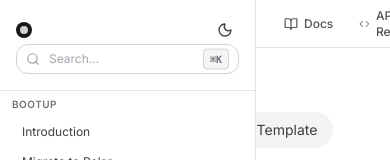
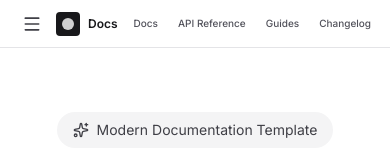
Before and after one commit to shreyvijayvargiya/docs-template, a Next.js app: page / in a window 390 px wide. Shown: the top 160 px of the page. Built offline with nearby package versions, Linux system fonts and the light colour scheme; no server answers.

Commit message:
few more change for small devices!

```diff
--- a/app/layout.jsx
+++ b/app/layout.jsx
@@ -1,6 +1,7 @@
 import { Inter } from "next/font/google";
 import "../globals.css";
 import { ThemeProvider } from "../lib/theme-provider";
+import { SidebarProvider } from "../lib/sidebar-provider";
 import { getThemeFromCookie } from "../lib/theme-utils-server";
 import AIChatbot from "../modules/AIChatbot";
 import Sidebar from "../modules/Sidebar";
@@ -49,6 +50,7 @@ export default async function RootLayout({ children }) {
 				className={`${inter.className} flex bg-white dark:bg-zinc-950 text-zinc-900 dark:text-zinc-100`}
 			>
 				<ThemeProvider initialTheme={theme}>
+					<SidebarProvider>
 						<Navbar />
 						<Sidebar />
 						<AIChatbot />
@@ -57,6 +59,7 @@ export default async function RootLayout({ children }) {
 								{children}
 							</main>
 						</div>
+					</SidebarProvider>
 				</ThemeProvider>
 			</body>
 		</html>
--- /dev/null
+++ b/lib/sidebar-provider.jsx
@@ -0,0 +1,31 @@
+"use client";
+
+import React, { createContext, useContext, useState } from "react";
+
+const SidebarContext = createContext(undefined);
+
+export function SidebarProvider({ children }) {
+	const [isOpen, setIsOpen] = useState(false);
+
+	const toggleSidebar = () => {
+		setIsOpen((prev) => !prev);
+	};
+
+	const closeSidebar = () => {
+		setIsOpen(false);
+	};
+
+	return (
+		<SidebarContext.Provider value={{ isOpen, toggleSidebar, closeSidebar }}>
+			{children}
+		</SidebarContext.Provider>
+	);
+}
+
+export function useSidebar() {
+	const context = useContext(SidebarContext);
+	if (context === undefined) {
+		throw new Error("useSidebar must be used within a SidebarProvider");
+	}
+	return context;
+}
--- a/modules/Navbar.jsx
+++ b/modules/Navbar.jsx
@@ -4,6 +4,7 @@ import React from "react";
 import Link from "next/link";
 import { usePathname } from "next/navigation";
 import { useTheme } from "../lib/theme-provider";
+import { useSidebar } from "../lib/sidebar-provider";
 import { navigationData, getFirstRoute } from "../lib/navigation-data";
 import {
 	BookOpen,
@@ -11,10 +12,12 @@ import {
 	GraduationCap,
 	History,
 	HelpCircle,
+	Menu,
 } from "lucide-react";
 
 const Navbar = () => {
 	const { theme } = useTheme();
+	const { toggleSidebar } = useSidebar();
 	const pathname = usePathname();
 
 	// Get first routes for each section
@@ -56,9 +59,33 @@ const Navbar = () => {
 	];
 
 	return (
-		<nav className="fixed top-0 left-64 right-0 h-12 bg-white dark:bg-zinc-950 border-b border-zinc-200 dark:border-zinc-800 z-30">
+		<nav className="fixed top-0 left-0 lg:left-64 right-0 h-12 bg-white dark:bg-zinc-950 border-b border-zinc-200 dark:border-zinc-800 z-30">
 			<div className="h-full flex items-center px-4">
-				<div className="flex items-center gap-0.5">
+				{/* Mobile: Toggle Button + Logo */}
+				<div className="lg:hidden flex items-center gap-2 mr-2">
+					<button
+						onClick={(e) => {
+							e.stopPropagation();
+							toggleSidebar();
+						}}
+						className="p-1.5 hover:bg-zinc-100 dark:hover:bg-zinc-800 rounded-xl transition-colors"
+						aria-label="Toggle sidebar"
+					>
+						<Menu className="w-5 h-5 text-zinc-700 dark:text-zinc-300" />
+					</button>
+					{/* Company Logo - Mobile Only */}
+					<div className="flex items-center gap-2">
+						<div className="w-6 h-6 bg-zinc-900 dark:bg-zinc-100 rounded flex items-center justify-center">
+							<div className="w-3 h-3 bg-white dark:bg-zinc-900 rounded-full opacity-80"></div>
+						</div>
+						<span className="text-xs font-semibold text-zinc-900 dark:text-zinc-100">
+							Docs
+						</span>
+					</div>
+				</div>
+
+				{/* Desktop: Full Navbar Tabs */}
+				<div className="hidden lg:flex items-center gap-0.5">
 					{tabs.map((tab) => {
 						const Icon = tab.icon;
 						let isActive = false;
@@ -98,6 +125,40 @@ const Navbar = () => {
 						);
 					})}
 				</div>
+
+				{/* Mobile: Navbar Tabs (No Icons, Smaller Text) */}
+				<div className="lg:hidden flex items-center gap-1 overflow-x-auto">
+					{tabs.map((tab) => {
+						let isActive = false;
+
+						// Determine base route for active state checking
+						if (tab.id === "Docs") {
+							isActive = pathname.startsWith("/docs");
+						} else if (tab.id === "API Reference") {
+							isActive = pathname.startsWith("/api-reference");
+						} else if (tab.id === "Guides") {
+							isActive = pathname.startsWith("/guides");
+						} else if (tab.id === "Changelog") {
+							isActive = pathname.startsWith("/changelog");
+						} else if (tab.id === "Support") {
+							isActive = pathname.startsWith("/support");
+						}
+
+						return (
+							<Link
+								key={tab.id}
+								href={tab.path}
+								className={`px-2 py-1 text-[10px] font-medium transition-colors whitespace-nowrap rounded-lg ${
+									isActive
+										? "bg-zinc-100 dark:bg-zinc-800 text-zinc-900 dark:text-zinc-100"
+										: "text-zinc-600 dark:text-zinc-400 hover:bg-zinc-100 dark:hover:bg-zinc-800 hover:text-zinc-900 dark:hover:text-zinc-100"
+								}`}
+							>
+								{tab.label}
+							</Link>
+						);
+					})}
+				</div>
 			</div>
 		</nav>
 	);
--- a/modules/Sidebar.jsx
+++ b/modules/Sidebar.jsx
@@ -1,8 +1,9 @@
 "use client";
 
-import React, { useState } from "react";
+import React, { useState, useEffect } from "react";
 import Link from "next/link";
 import { usePathname } from "next/navigation";
+import { motion, AnimatePresence } from "framer-motion";
 import {
 	Search,
 	ChevronDown,
@@ -22,15 +23,25 @@ import {
 	Sparkles,
 } from "lucide-react";
 import { useTheme } from "../lib/theme-provider";
+import { useSidebar } from "../lib/sidebar-provider";
 
 const Sidebar = () => {
 	const { theme, toggleTheme } = useTheme();
+	const { isOpen, closeSidebar } = useSidebar();
 	const pathname = usePathname();
 	const [isSearchModalOpen, setIsSearchModalOpen] = useState(false);
 	const [openSections, setOpenSections] = useState({
 		usageBasedBilling: false,
 		ingestionStrategies: false,
 	});
+
+	// Close sidebar when route changes on mobile
+	useEffect(() => {
+		if (isOpen) {
+			closeSidebar();
+		}
+		// eslint-disable-next-line react-hooks/exhaustive-deps
+	}, [pathname]);
 
 	const navbarTabs = [
 		{ id: "Docs", label: "Docs", icon: BookOpen, path: "/" },
@@ -256,9 +267,8 @@ const Sidebar = () => {
 		{ name: "Dashboard", icon: LayoutDashboard, hasExternal: true },
 	];
 
-	return (
-		<>
-			<div className="fixed left-0 top-0 w-64 h-screen bg-white dark:bg-zinc-950 border-r border-zinc-200 dark:border-zinc-800 flex flex-col z-50">
+	const sidebarContent = (
+		<div className="w-64 h-screen bg-white dark:bg-zinc-950 border-r border-zinc-200 dark:border-zinc-800 flex flex-col">
 			{/* Header */}
 			<div className="p-4 border-b border-zinc-200 dark:border-zinc-800">
 				{/* Logo */}
@@ -270,9 +280,7 @@ const Sidebar = () => {
 						onClick={toggleTheme}
 						className="p-1.5 hover:bg-zinc-100 dark:hover:bg-zinc-800 rounded-xl transition-colors"
 						title={
-								theme === "dark"
-									? "Switch to light mode"
-									: "Switch to dark mode"
+							theme === "dark" ? "Switch to light mode" : "Switch to dark mode"
 						}
 					>
 						{theme === "dark" ? (
@@ -425,6 +433,41 @@ const Sidebar = () => {
 				})}
 			</div>
 		</div>
+	);
+
+	return (
+		<>
+			{/* Desktop: Fixed Sidebar */}
+			<div className="hidden lg:block fixed left-0 top-0 w-64 h-screen z-50">
+				{sidebarContent}
+			</div>
+
+			{/* Mobile: Drawer with Animation */}
+			<AnimatePresence>
+				{isOpen && (
+					<>
+						{/* Backdrop */}
+						<motion.div
+							initial={{ opacity: 0 }}
+							animate={{ opacity: 1 }}
+							exit={{ opacity: 0 }}
+							onClick={closeSidebar}
+							className="fixed inset-0 bg-black/50 dark:bg-black/70 z-[55] lg:hidden"
+						/>
+						{/* Drawer */}
+						<motion.div
+							initial={{ x: -256 }}
+							animate={{ x: 0 }}
+							exit={{ x: -256 }}
+							transition={{ type: "tween", duration: 0.2 }}
+							className="fixed left-0 top-0 h-screen z-[60] lg:hidden"
+						>
+							{sidebarContent}
+						</motion.div>
+					</>
+				)}
+			</AnimatePresence>
+
 			{isSearchModalOpen && (
 				<div
 					className="fixed inset-0 bg-black/50 dark:bg-black/70 z-[60] flex items-start justify-center pt-20"
```
Lines whose indentation alone changed are shown as unchanged.
